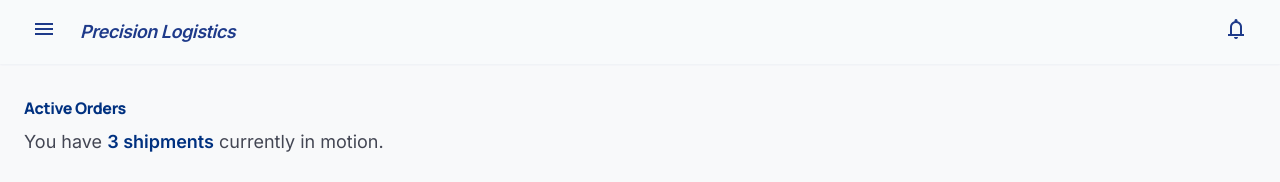
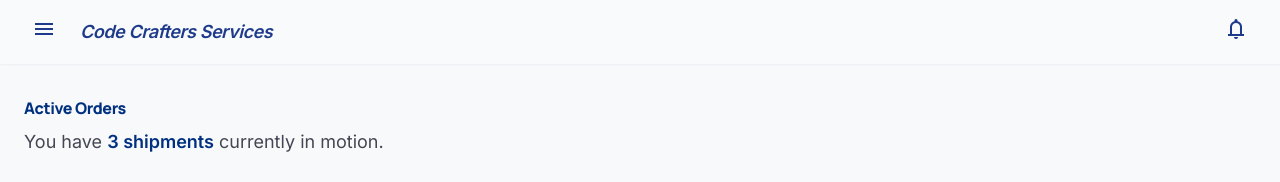
Before and after one commit to MrShubhamL/order-tracking-app, a plain HTML site: page index.html in a window 1280 px wide. Shown: the top 182 px of the page. Drawn offline with nearby package versions, Linux system fonts and the light colour scheme.

Commit message:
Header name changed

```diff
--- a/index.html
+++ b/index.html
@@ -101,7 +101,7 @@
 <button class="p-2 text-blue-900 transition-transform duration-200 active:scale-95 hover:bg-blue-50 rounded-full">
 <span class="material-symbols-outlined" data-icon="menu">menu</span>
 </button>
-<h1 class="font-manrope font-black text-blue-900 italic text-lg tracking-tight">Precision Logistics</h1>
+<h1 class="font-manrope font-black text-blue-900 italic text-lg tracking-tight">Code Crafters Services</h1>
 </div>
 <div class="flex items-center gap-2">
 <button class="p-2 text-blue-900 transition-transform duration-200 active:scale-95 hover:bg-blue-50 rounded-full">
```
